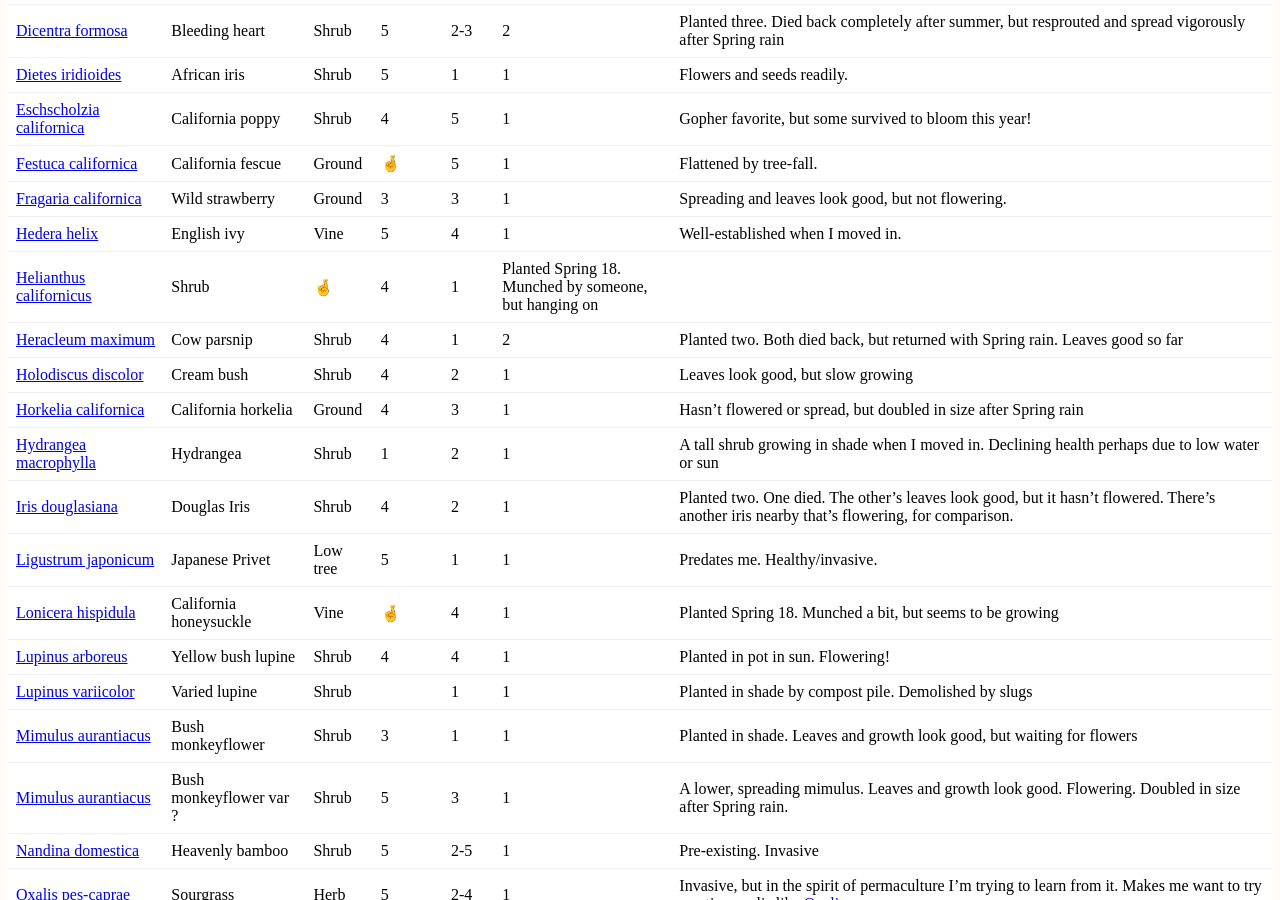
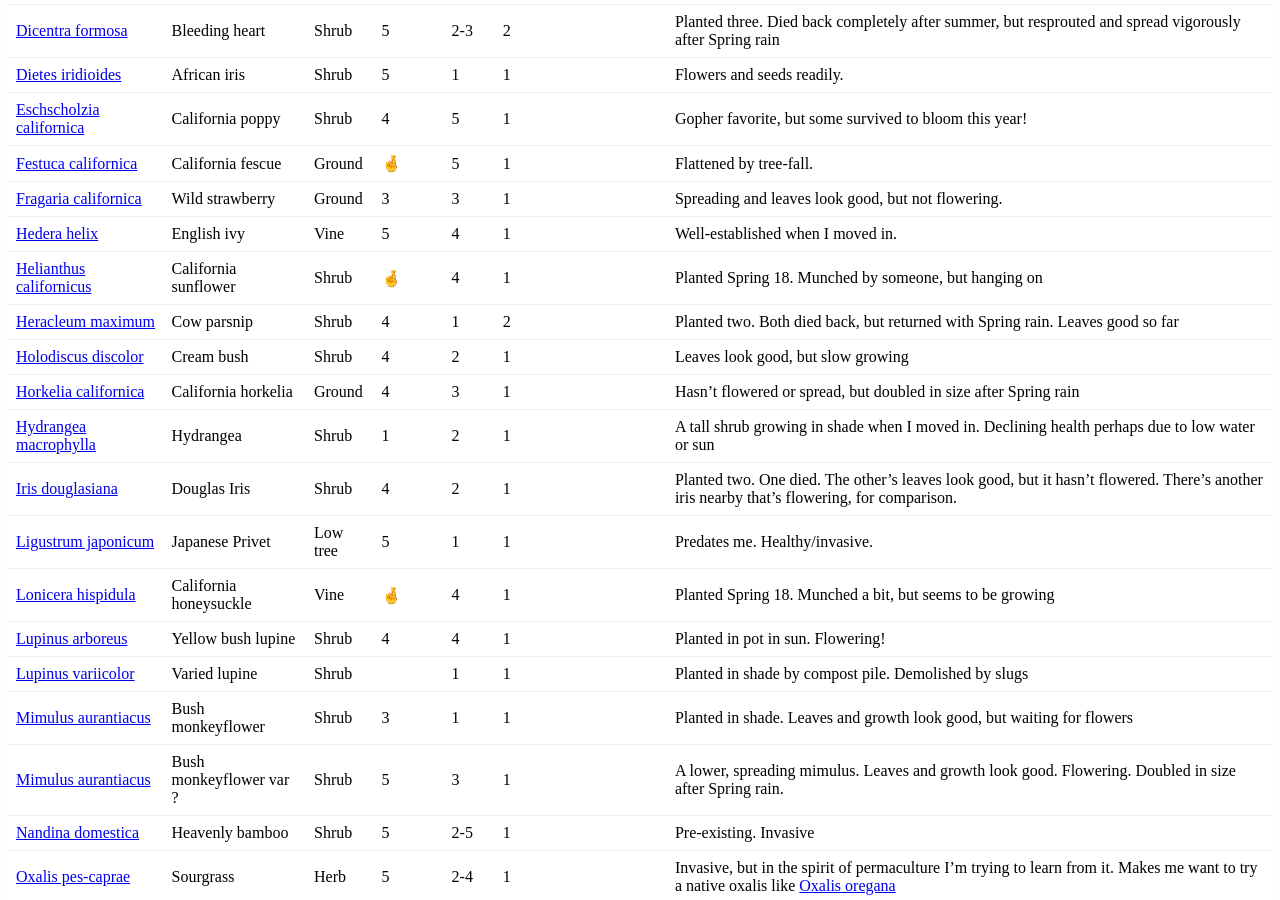
Before and after one commit to erikeldridge/erikeldridge.github.com, a Jekyll site: the page built from _posts/2018-05-22-coastal-sage-scrub-permaculture.md, in a window 1280 px wide and 900 px high, scrolled down 1372 px. Built offline with Jekyll 4.4.1, drawn with Linux system fonts in a browser that asks for light colours; nearby versions of some CDN libraries.

Commit message:
Update from Forestry.io - 2018-05-22-coastal-sage-scrub-permaculture.md

```diff
--- a/_posts/2018-05-22-coastal-sage-scrub-permaculture.md
+++ b/_posts/2018-05-22-coastal-sage-scrub-permaculture.md
@@ -47,7 +47,7 @@ Here are the plants I've tried:
 | [Festuca californica](https://www.inaturalist.org/taxa/57169-Festuca-californica)  | California fescue | Ground | 🤞 | 5 | 1 | Flattened by tree-fall. |
 | [Fragaria californica](https://www.inaturalist.org/taxa/61095-Fragaria-vesca-californica) | Wild strawberry | Ground | 3 | 3 | 1 | Spreading and leaves look good, but not flowering. |
 | [Hedera helix](https://www.inaturalist.org/taxa/55882-Hedera-helix) | English ivy | Vine | 5 | 4 | 1 | Well-established when I moved in. |
-| [Helianthus californicus](https://www.inaturalist.org/taxa/56954-Helianthus-californicus) | Shrub | 🤞 | 4 | 1 | Planted Spring 18. Munched by someone, but hanging on |
+| [Helianthus californicus](https://www.inaturalist.org/taxa/56954-Helianthus-californicus) | California sunflower | Shrub | 🤞 | 4 | 1 | Planted Spring 18. Munched by someone, but hanging on |
 | [Heracleum maximum](https://www.inaturalist.org/taxa/53094-Heracleum-maximum) | Cow parsnip | Shrub | 4 | 1 | 2 | Planted two. Both died back, but returned with Spring rain. Leaves good so far |
 | [Holodiscus discolor](https://www.inaturalist.org/taxa/53414-Holodiscus-discolor) | Cream bush | Shrub | 4 | 2 | 1 | Leaves look good, but slow growing |
 | [Horkelia californica](https://www.inaturalist.org/taxa/61737-Horkelia-californica) | California horkelia | Ground | 4 | 3 | 1 | Hasn't flowered or spread, but doubled in size after Spring rain |
```
